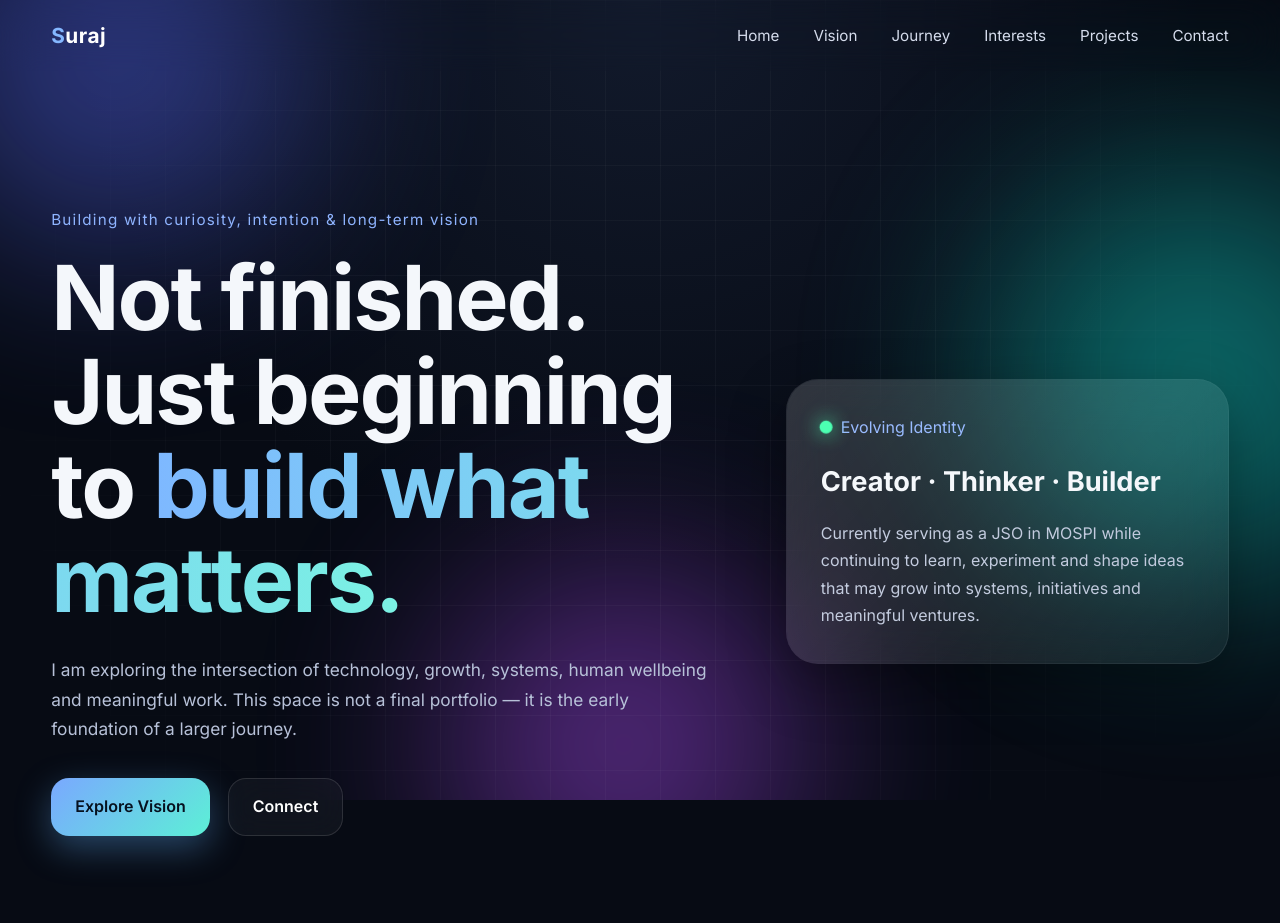
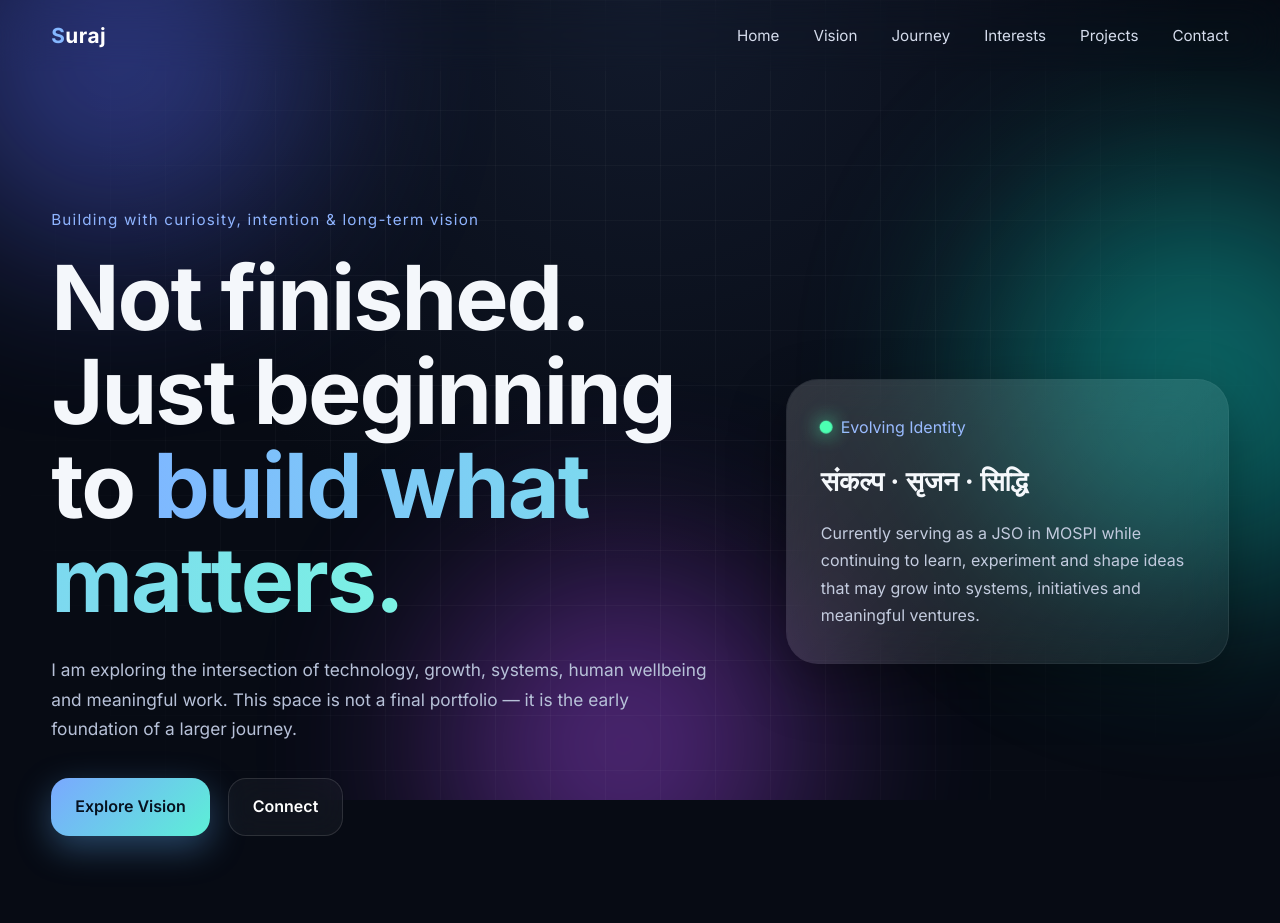
Before and after one commit to its0su0rj/predicting-employee-performance, a plain HTML site: page index.html in a window 1280 px wide. Shown: the top 923 px of the page. Drawn offline with Linux system fonts and the light colour scheme.

Commit message:
Update index.html

```diff
--- a/index.html
+++ b/index.html
@@ -129,8 +129,9 @@
 
           </div>
 
-          <h3>
-            Creator · Thinker · Builder
+
+          <h3 class="sanskrit-title">
+            संकल्प · सृजन · सिद्धि
           </h3>
 
           <p>
```
